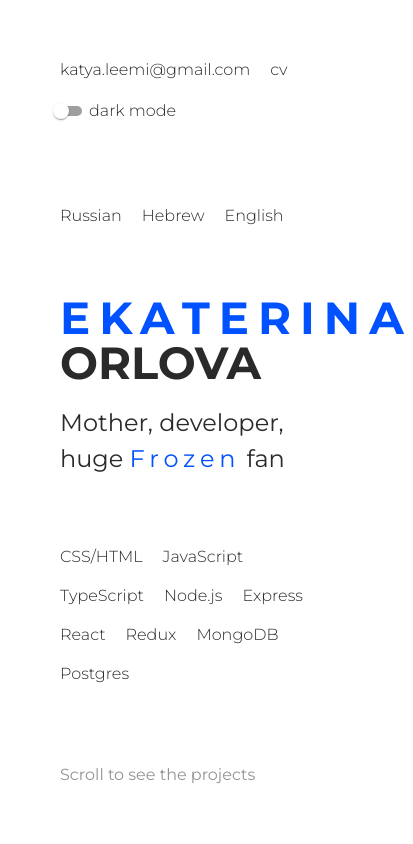
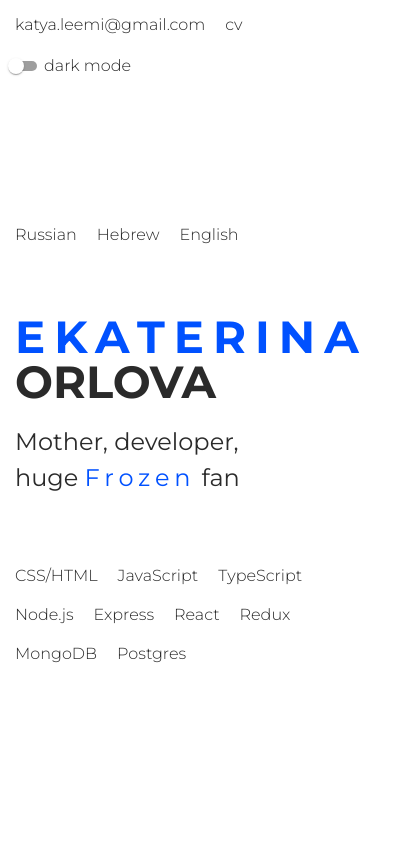
Before and after one commit to emlevina/portfolio, a React (Create React App) app: page / in a window 390 px wide. Shown: the top 844 px of the page, 413 px wide, since content can reach past the window. Built offline with nearby package versions, Linux system fonts and the light colour scheme; no server answers.

Commit message:
Added some responsiveness

```diff
--- a/src/components/wrapper.module.css
+++ b/src/components/wrapper.module.css
@@ -7,3 +7,17 @@
     color: var(--color-gray);
     background-color: var(--color-white);
 }
+
+
+@media screen and (max-width: 800px) {
+    .fullscreen {
+        padding: 30rem;
+    }
+}
+
+
+@media screen and (max-width: 600px) {
+    .fullscreen {
+        padding: 15rem;
+    }
+}
--- a/src/screens/Cover/cover.module.css
+++ b/src/screens/Cover/cover.module.css
@@ -97,6 +97,10 @@
 
 @media screen and (max-width: 600px) {
     .bg {
-        background-image: none;
+        display: none;
+    }
+
+    .scrollPrompt {
+        visibility: hidden;
     }
 }
--- a/src/screens/Form/form.module.css
+++ b/src/screens/Form/form.module.css
@@ -132,5 +132,6 @@ textarea.input {
     .title {
         font-size: 40rem;
         text-align: center;
+        width: 100%;
     }
 }
```
